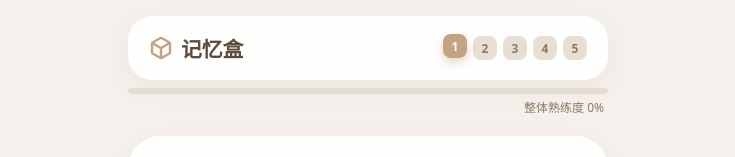
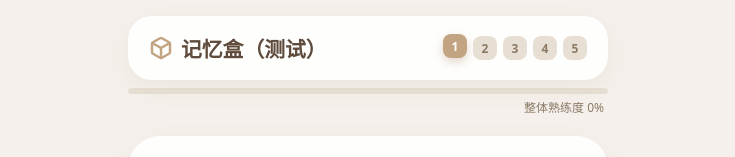
Before and after one commit to MMMMMAsa/studyCard_HTML, a plain HTML site: page index.html in a window 1280 px wide. Shown: the top 157 px of the page, without its empty margins (272-1007 px from the left). Drawn offline with Linux system fonts and the light colour scheme.

Commit message:
Update index.html

```diff
--- a/index.html
+++ b/index.html
@@ -242,7 +242,7 @@
     <div class="header">
       <div class="header-title">
         <svg class="header-icon" xmlns="http://www.w3.org/2000/svg" width="24" height="24" viewBox="0 0 24 24" fill="none" stroke="currentColor" stroke-width="2.5" stroke-linecap="round" stroke-linejoin="round"><path d="M21 16V8a2 2 0 0 0-1-1.73l-7-4a2 2 0 0 0-2 0l-7 4A2 2 0 0 0 3 8v8a2 2 0 0 0 1 1.73l7 4a2 2 0 0 0 2 0l7-4A2 2 0 0 0 21 16z"></path><polyline points="3.27 6.96 12 12.01 20.73 6.96"></polyline><line x1="12" y1="22.08" x2="12" y2="12"></line></svg>
-        记忆盒
+        记忆盒（测试）
       </div>
       <div class="box-indicator" id="boxIndicator">
         <span class="box-dot active">1</span><span class="box-dot">2</span><span class="box-dot">3</span><span class="box-dot">4</span><span class="box-dot">5</span>
```
